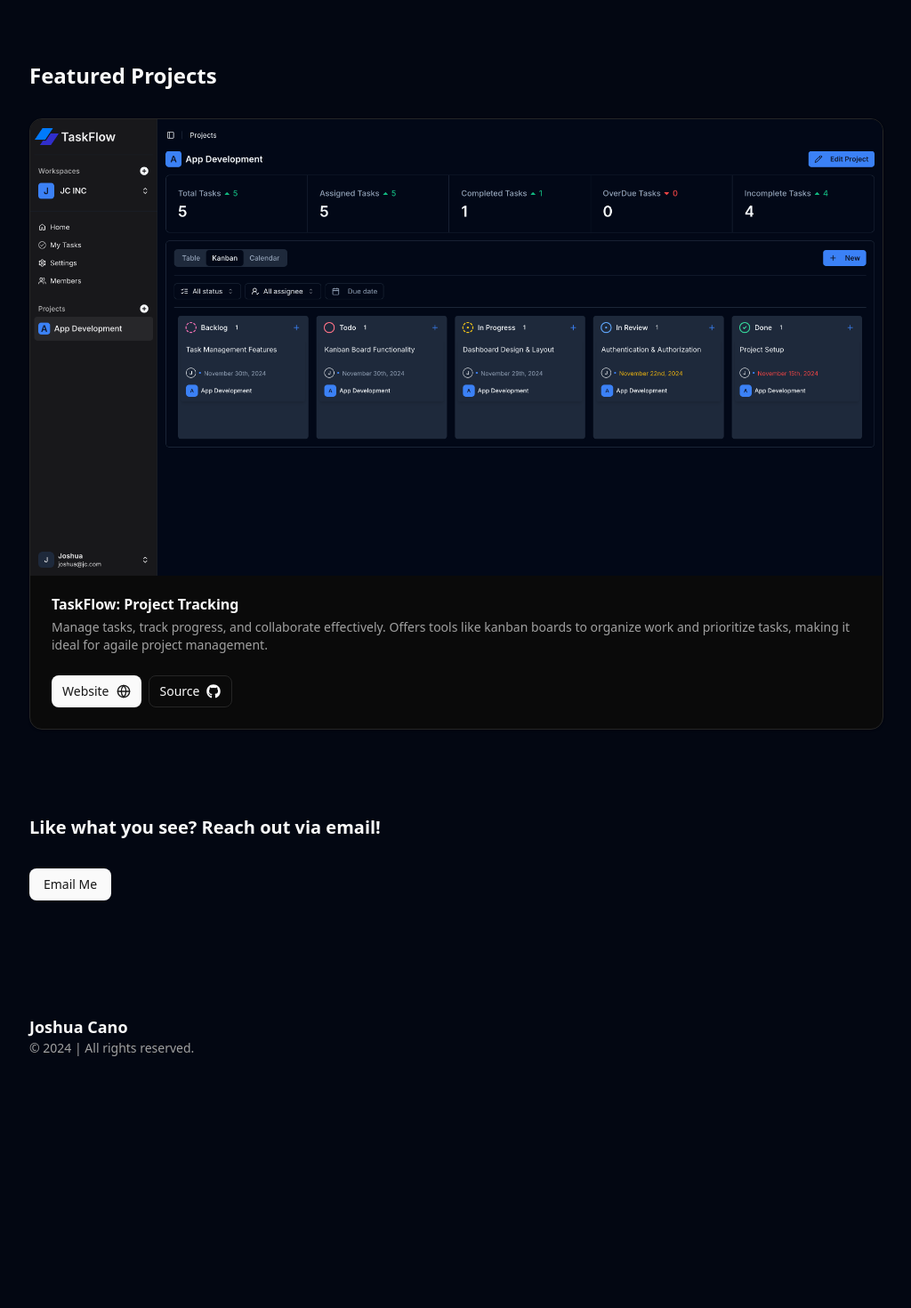
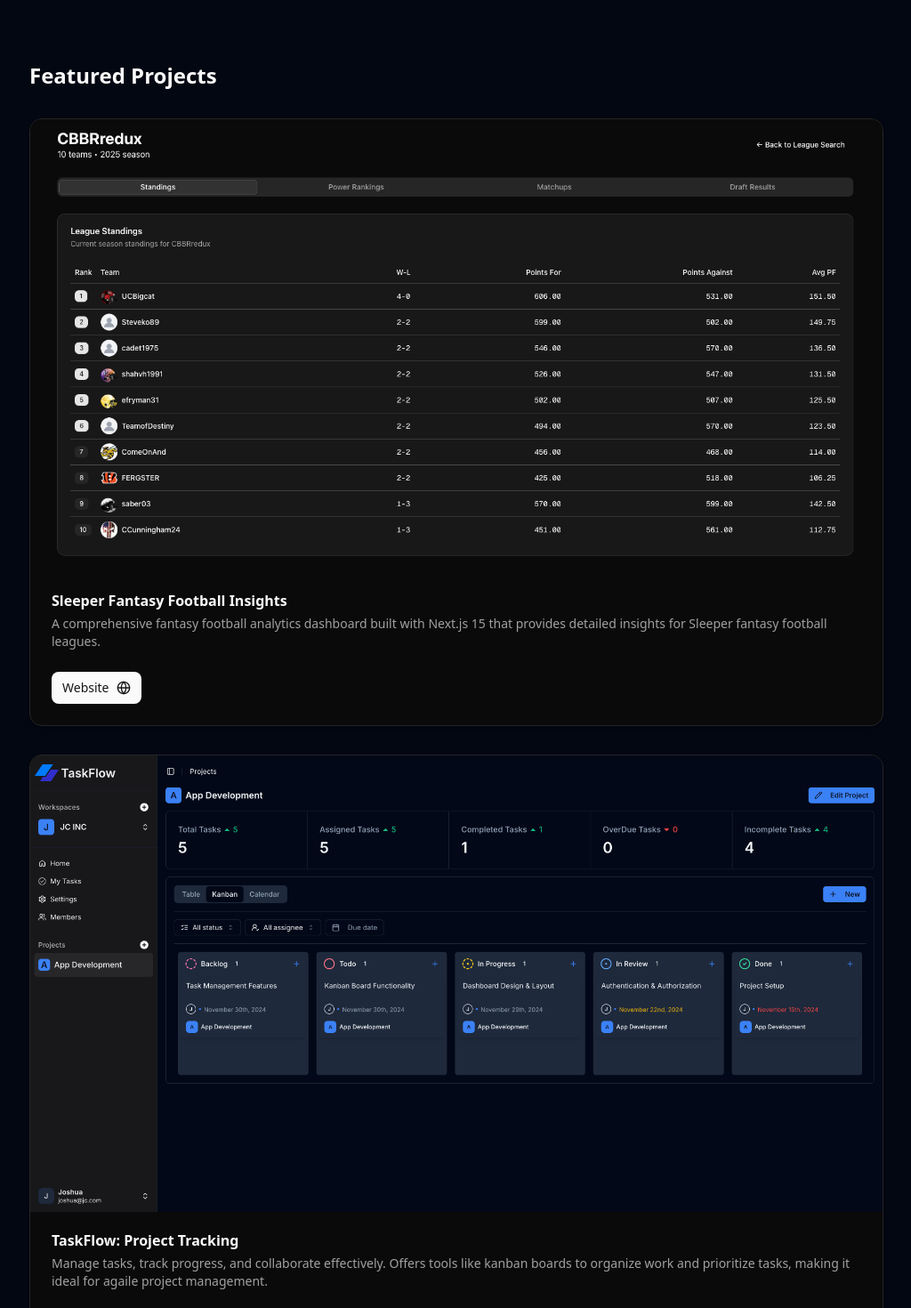
Before and after one commit to joshua-cano/joshuacano, a Next.js app: page / in a window 1280 px wide. Shown: the part 920-2390 px from the top of the page at 89% size, without its empty margins (127-1151 px from the left). Before the commit the page ends 2172 px from the top, so only its background shows below. Built offline with nearby package versions, Linux system fonts and the light colour scheme.

Commit message:
Add ff project

```diff
--- a/src/app/page.tsx
+++ b/src/app/page.tsx
@@ -13,6 +13,7 @@
 import { ChevronRight, Globe, Mail } from "lucide-react";
 import Image from "next/image";
 import project from "../../public/project-tracking-screenshot.png";
+import ffproject from "../../public/fantasy-football.png";
 import {
   FaGitAlt,
   FaGithub,
@@ -144,6 +145,39 @@
         <Card className="mt-8 pt-0 overflow-clip">
           <CardHeader className="p-0">
             <a
+              href="https://ff-five-beige.vercel.app/"
+              target="_blank"
+              className=""
+            >
+              <Image
+                src={ffproject}
+                alt="project thumbnail"
+                className="w-full"
+              />
+            </a>
+          </CardHeader>
+          <CardContent className="flex flex-col gap-2">
+            <CardTitle>Sleeper Fantasy Football Insights</CardTitle>
+            <CardDescription className="text-sm">
+              A comprehensive fantasy football analytics dashboard built with
+              Next.js 15 that provides detailed insights for Sleeper fantasy
+              football leagues.
+            </CardDescription>
+          </CardContent>
+          <CardFooter className="flex gap-2">
+            <Button asChild>
+              <a href="https://ff-five-beige.vercel.app/" target="_blank">
+                Website
+                <Globe />
+              </a>
+            </Button>
+            {/* <Button variant="outline" asChild>
+            </Button> */}
+          </CardFooter>
+        </Card>
+        <Card className="mt-8 pt-0 overflow-clip">
+          <CardHeader className="p-0">
+            <a
               href="https://project-tracking-app-lb3e.vercel.app/"
               target="_blank"
               className=""
@@ -209,7 +243,7 @@
 ];
 
 const techFunData = [
-  { icon: RiNextjsFill, title: "NextJS" },
+  { icon: RiNextjsFill, title: "Next.js" },
   { icon: SiTailwindcss, title: "Tailwind" },
   { icon: FaNode, title: "NodeJS" },
   { icon: SiPostgresql, title: "Postgres" },
```
Also changed, not shown: public/fantasy-football.png (added).
